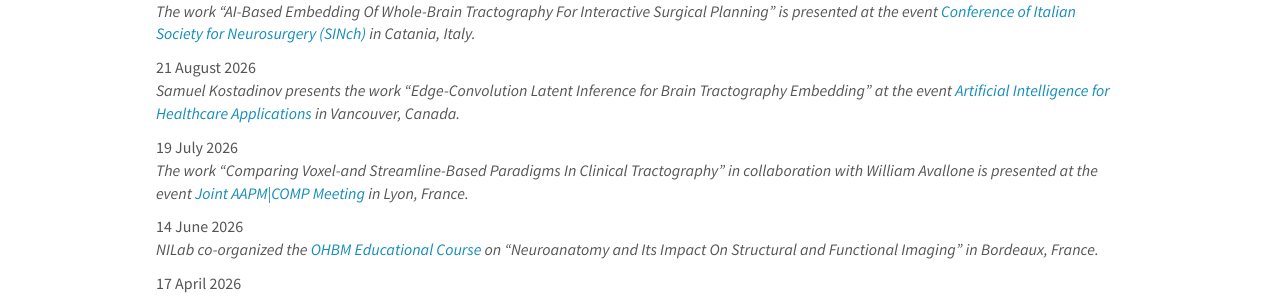
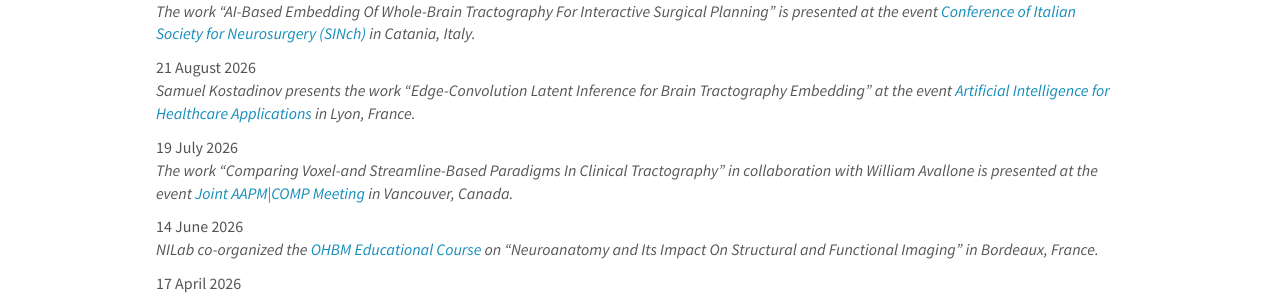
Before and after one commit to FBK-NILab/FBK-NILab.github.io, a Jekyll site: the page built from _pages/allnews.md, in a window 1280 px wide and 900 px high, scrolled down 412 px. Shown: the part 157-454 px from the top of the window. Built offline with Jekyll 4.4.1, drawn with Linux system fonts in a browser that asks for light colours; nearby versions of some CDN libraries.

Commit message:
Update news.yml

```diff
--- a/_data/news.yml
+++ b/_data/news.yml
@@ -26,11 +26,11 @@
 
 - date: 21 August 2026
   headline: |
-    Samuel Kostadinov presents the work "Edge-Convolution Latent Inference for Brain Tractography Embedding" at the event <a href='https://aida.unicas.it/AIHA2026/'>Artificial Intelligence for Healthcare Applications</a> in Vancouver, Canada.
+    Samuel Kostadinov presents the work "Edge-Convolution Latent Inference for Brain Tractography Embedding" at the event <a href='https://aida.unicas.it/AIHA2026/'>Artificial Intelligence for Healthcare Applications</a> in Lyon, France.
 
 - date: 19 July 2026
   headline: |
-    The work "Comparing Voxel-and Streamline-Based Paradigms In Clinical Tractography" in collaboration with William Avallone is presented at the event <a href='https://aapm.confex.com/aapm/2026am/meetingapp.cgi/Paper/24685'>Joint AAPM|COMP Meeting</a> in Lyon, France.
+    The work "Comparing Voxel-and Streamline-Based Paradigms In Clinical Tractography" in collaboration with William Avallone is presented at the event <a href='https://aapm.confex.com/aapm/2026am/meetingapp.cgi/Paper/24685'>Joint AAPM|COMP Meeting</a> in Vancouver, Canada.
 
 - date: 14 June 2026
   headline: |
```
